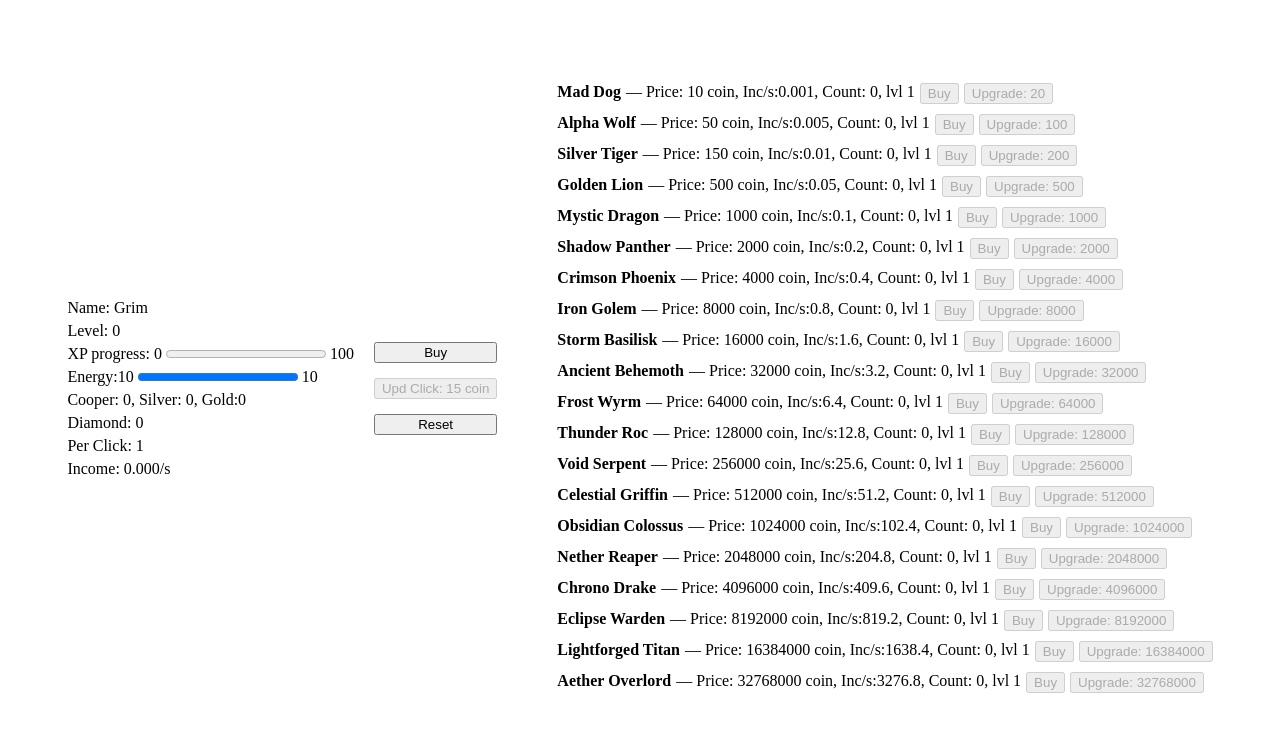
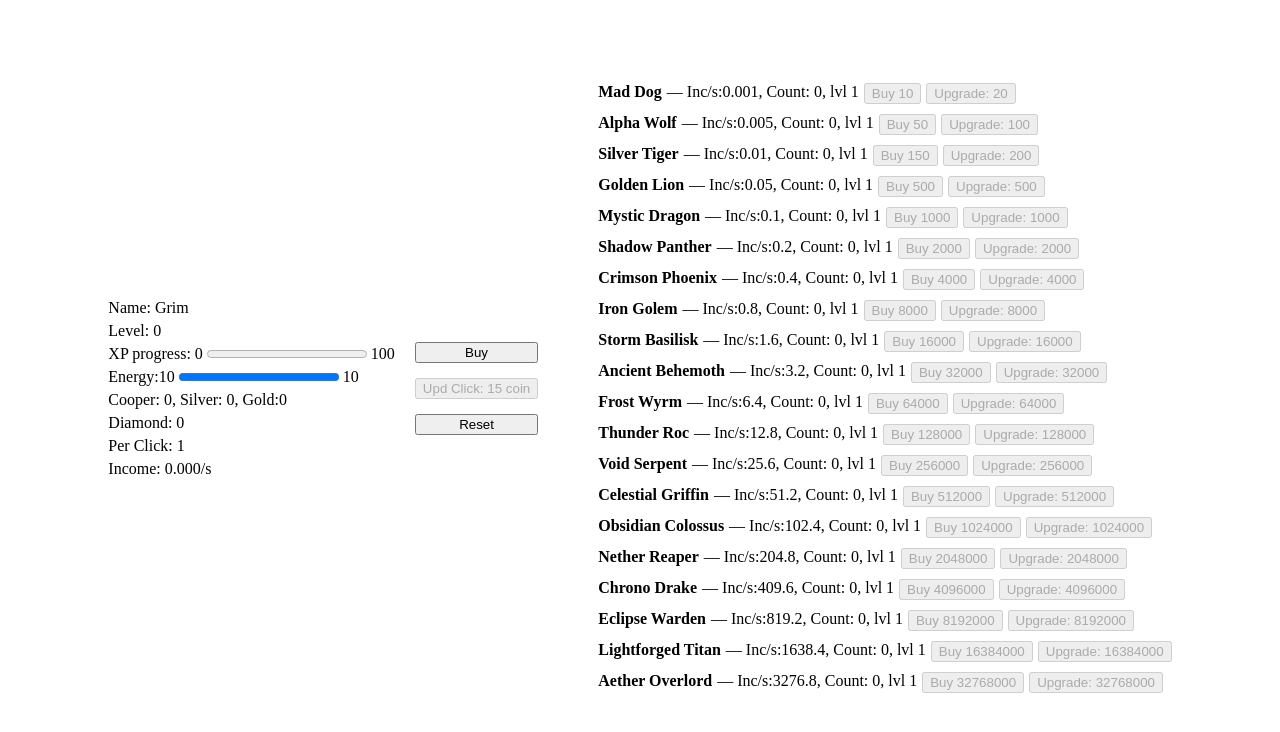
Before and after one commit to Havrylyuk-UA/pet_the_dog_front, a React (Vite) app: page / in a window 1280 px wide. Shown: the top 732 px of the page. Built offline with nearby package versions, Linux system fonts and the light colour scheme.

Commit message:
replace price to btn

```diff
--- a/src/components/ArmyListItem/ArmyListItem.jsx
+++ b/src/components/ArmyListItem/ArmyListItem.jsx
@@ -10,11 +10,10 @@ const ArmyListItem = ({ unit, buyItem, updUnit }) => {
 
   return (
     <div style={{ display: "flex", gap: "5px" }}>
-      <strong>{unit.name}</strong> — Price: {Math.floor(unit.price)}{" "}
-      {unit.currency}, Inc/s:
+      <strong>{unit.name}</strong> — Inc/s:
       {unit.income}, Count: {unit.count}, lvl {unit.armyLvl}
       <button onClick={() => buyItem()} disabled={!isEnoughtCoinToBy}>
-        Buy
+        Buy {Math.floor(unit.price)}
       </button>
       <button onClick={() => updUnit()} disabled={!isEnoughtCoinToUpgrade}>
         Upgrade: {Math.floor(unit.armyUpgradeCost)}
```
